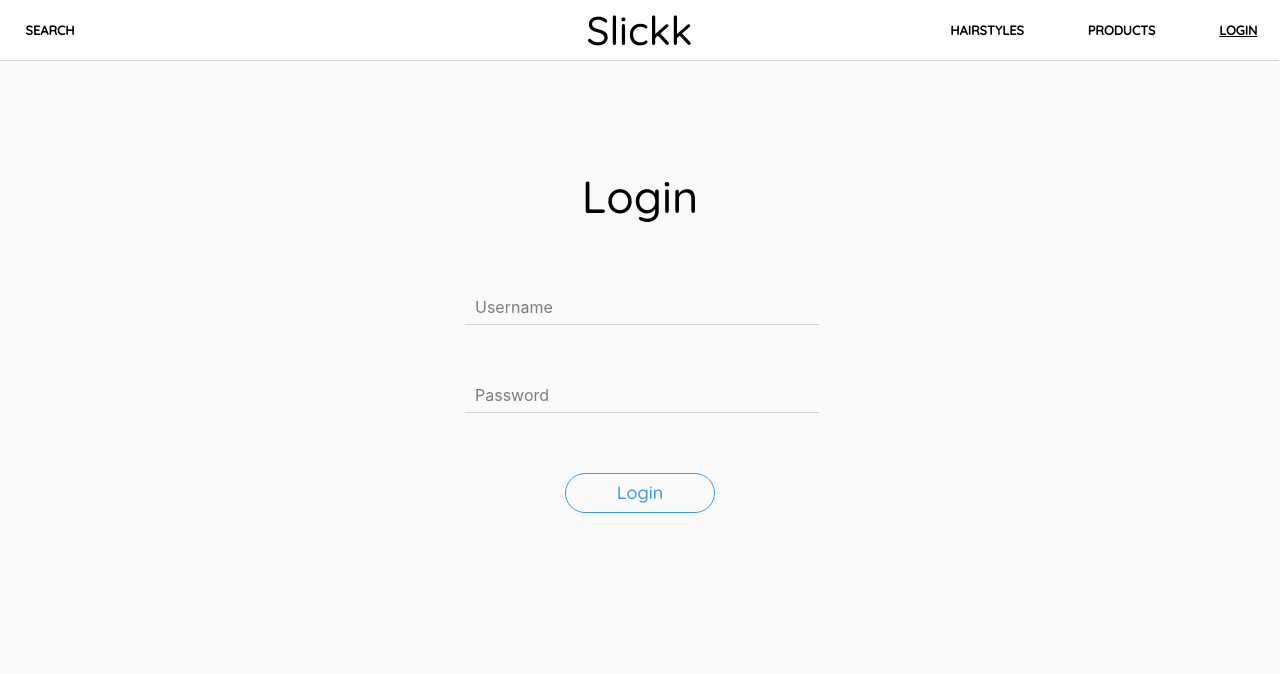
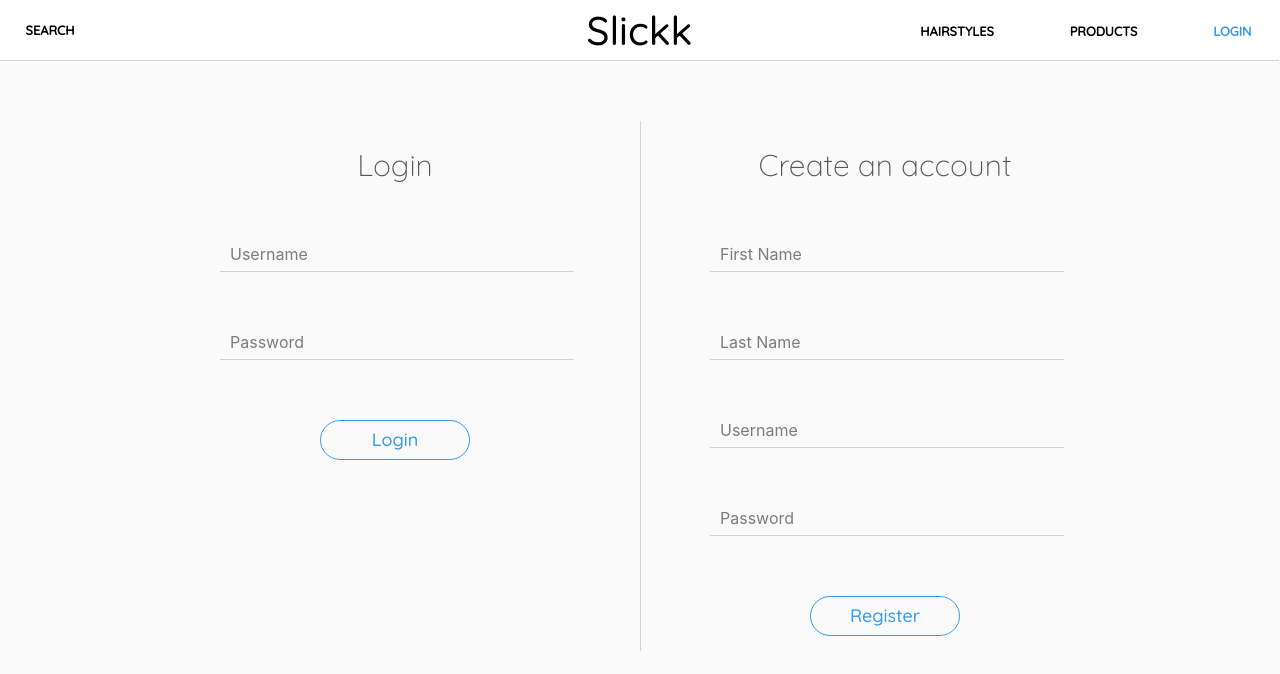
Before and after one commit to LeonVdb5/slickk-redux, a React (Create React App) app: page /login in a window 1280 px wide. Shown: the top 674 px of the page. Built offline with nearby package versions, Linux system fonts and the light colour scheme.

Commit message:
register and filter functionality updated

```diff
--- a/public/index.html
+++ b/public/index.html
@@ -8,6 +8,7 @@
     <link href="https://fonts.googleapis.com/css?family=Montserrat:100&display=swap" rel="stylesheet">
     <link href="https://fonts.googleapis.com/css?family=Quicksand:500&display=swap" rel="stylesheet">
     <link href="https://fonts.googleapis.com/css?family=Lato&display=swap" rel="stylesheet">
+    <link href="https://fonts.googleapis.com/css?family=Quicksand:300,500&display=swap" rel="stylesheet">
     <meta name="viewport" content="width=device-width, initial-scale=1" />
     <meta name="theme-color" content="#000000" />
 
--- a/src/components/Nav.css
+++ b/src/components/Nav.css
@@ -36,9 +36,8 @@
 	background: none;
 	color: inherit;
 	border: none;
-	padding: 0;
 	cursor: pointer;
-	outline: inherit;
+	outline: none;
 	text-align: center;
 	font-family: 'Quicksand', sans-serif;
 	font-size: 80%;
@@ -48,7 +47,7 @@
 	line-height: 60px;
 }
 .nav-right-container button:hover{
-	text-decoration:underline;
+	color: #3899ec;
 }
 .nav-left-container button{
 	background: none;
@@ -65,8 +64,8 @@
 	line-height: 60px;
 }
 .nav-left-container button:hover{
-	text-decoration:underline;
+	color: #3899ec;
 }
 .selectedLink button {
-	text-decoration: underline;
+	color: #3899ec;
 }
--- a/src/components/Nav.js
+++ b/src/components/Nav.js
@@ -20,7 +20,7 @@
 				<NavLink style={{ textDecoration: 'none', color: 'black' }} to="/hairstyles" activeClassName="selectedLink">
 					<FilterLink className="nav-hairstyles" type='reset'>HAIRSTYLES</FilterLink>
 				</NavLink>
-				<NavLink style={{ textDecoration: 'none', color: 'black' }} to="/products" activeClassName="selectedLink">
+				<NavLink style={{ textDecoration: 'none', color: 'black' }} to="/products/all-holds/all-shines" activeClassName="selectedLink">
 					<FilterLink className="nav-products" type='reset'>PRODUCTS</FilterLink>
 				</NavLink>
 				<NavLink style={{ textDecoration: 'none', color: 'black' }} to="/login" activeClassName="selectedLink">
--- a/src/components/PostFilter.css
+++ b/src/components/PostFilter.css
@@ -4,7 +4,7 @@
 	border: none;
 	padding: 0;
 	cursor: pointer;
-	outline: inherit;
+	outline: none;
 	text-align: left;
 	margin-left: 15%;
 	font-family: 'Quicksand', sans-serif;
@@ -13,7 +13,7 @@
 }
 
 .filter-items-container button:hover{
-	text-decoration:underline;
+	color: #3899ec;
 }
 
 .filter-items-container{
@@ -22,6 +22,7 @@
 	flex-direction: column;
 }
 
-.default-sort button{
+.selectedLink button {
+	color: #3899ec;
 	font-weight: bold;
 }
--- a/src/constants.js
+++ b/src/constants.js
@@ -5,28 +5,28 @@
 
 //Filter Posts
 export const ProductHoldFilters = {
-	SHOW_ALL_HOLD: 'SHOW_ALL_HOLD',
-	SHOW_HIGH_HOLD: 'SHOW_HIGH_HOLD',
-	SHOW_MED_HOLD: 'SHOW_MED_HOLD',
-	SHOW_LOW_HOLD: 'SHOW_LOW_HOLD'
+	SHOW_ALL_HOLD: 'all-holds',
+	SHOW_HIGH_HOLD: 'high-hold',
+	SHOW_MED_HOLD: 'med-hold',
+	SHOW_LOW_HOLD: 'low-hold'
 }
 export const ProductShineFilters = {
-	SHOW_ALL_SHINE: 'SHOW_ALL_SHINE',
-	SHOW_HIGH_SHINE: 'SHOW_HIGH_SHINE',
-	SHOW_MED_SHINE: 'SHOW_MED_SHINE',
-	SHOW_LOW_SHINE: 'SHOW_LOW_SHINE'
+	SHOW_ALL_SHINE: 'all-shines',
+	SHOW_HIGH_SHINE: 'high-shine',
+	SHOW_MED_SHINE: 'med-shine',
+	SHOW_LOW_SHINE: 'low-shine'
 }
 export const HairLengthFilters = {
-	SHOW_ALL_LENGTH: 'SHOW_ALL_LENGTH',
-	SHOW_SHORT_LENGTH: 'SHOW_SHORT_LENGTH',
-	SHOW_MED_LENGTH: 'SHOW_MED_LENGTH',
-	SHOW_LONG_LENGTH: 'SHOW_LONG_LENGTH'
+	SHOW_ALL_LENGTH: 'all-lengths',
+	SHOW_SHORT_LENGTH: 'short',
+	SHOW_MED_LENGTH: 'medium',
+	SHOW_LONG_LENGTH: 'long'
 }
 export const HairTypeFilters = {
-	SHOW_ALL_HAIRTYPES : 'SHOW_ALL_HAIRTYPES',
-	SHOW_STRAIGHT_HAIR : 'SHOW_STARIGHT_HAIR',
-	SHOW_WAVY_HAIR : 'SHOW_WAVY_HAIR',
-	SHOW_CURLY_HAIR : 'SHOW_CURLY_HAIR',
-	SHOW_COILY_HAIR : 'SHOW_COILY_HAIR'
+	SHOW_ALL_HAIRTYPES : 'all-types',
+	SHOW_STRAIGHT_HAIR : 'straight',
+	SHOW_WAVY_HAIR : 'wavy',
+	SHOW_CURLY_HAIR : 'curly',
+	SHOW_COILY_HAIR : 'coily'
 }
 export const RESET_FILTER = 'RESET_FILTER';
--- a/src/containers/Login.css
+++ b/src/containers/Login.css
@@ -1,18 +1,37 @@
+.login-outer-container{
+	position: fixed;
+	left: 50%;
+	transform: translate(-50%);
+	margin-top: 60px;
+	display: flex;
+}
+
 .login-form-container{
-	position: fixed;
 	width: 350px;
-	height: 550px;
 	display: flex;
 	flex-direction: column;
-	left: 50%;
-	transform: translate(-50%);
-	margin-top: 70px;
 	text-align: center;
+	border-right: 1px solid lightgrey;
+	padding-right: 70px;
+}
+.register-form-container{
+	width: 350px;
+	display: flex;
+	flex-direction: column;
+	text-align: center;
+	padding-left: 69px;
 }
 .login-title{
 	font-family: 'Quicksand', sans-serif;
-	font-weight: 100;
-	font-size: 45px;
+	font-weight: lighter;
+	font-size: 30px;
+	color: #585858;
+}
+.register-title{
+	font-family: 'Quicksand', sans-serif;
+	font-weight: lighter;
+	font-size: 30px;
+	color: #585858;
 }
 .login-form{
 	display: block;
--- a/src/containers/Login.js
+++ b/src/containers/Login.js
@@ -17,11 +17,14 @@
     		},
       		username: '',
       		password: '',
-      		submitted: false
+      		submittedLogin: false,
+      		submittedRegister: false
     	};
 
   		this.handleLoginChange = this.handleLoginChange.bind(this);
   		this.handleLoginSubmit = this.handleLoginSubmit.bind(this);
+  		this.handleRegisterChange = this.handleRegisterChange.bind(this);
+        this.handleRegisterSubmit = this.handleRegisterSubmit.bind(this);
 	}
 
 	handleLoginChange(e) {
@@ -32,34 +35,59 @@
 	handleLoginSubmit(e) {
 		e.preventDefault();
 
-		this.setState({ submitted: true });
+		this.setState({ submittedLogin: true });
         const { username, password } = this.state;
         // if (username && password) {
         //     this.props.login(username, password);
         // }
 	}
 
+	handleRegisterChange(e) {
+        const { name, value } = e.target;
+        const { user } = this.state;
+        this.setState({
+            user: {
+                ...user,
+                [name]: value
+            }
+        });
+    }
+
+    handleRegisterSubmit(e) {
+        e.preventDefault();
+
+        this.setState({ submittedRegister: true });
+        const { user } = this.state;
+        // if (user.firstName && user.lastName && user.username && user.password) {
+        //     this.props.register(user);
+        // }
+    }
+
+
 	render() {
 		// const { loggingIn } = this.props;
-  		const { username, password, submitted } = this.state;
+		const { registering  } = this.props;
+
+  		const { username, password, submittedLogin, user, submittedRegister } = this.state;
 
   		return (
+  			<div className="login-outer-container">
 	  			<div className="login-form-container">
 	  				<h2 className="login-title">Login</h2>
 	  				<form name="login-form" onSubmit={this.handleLoginSubmit}>
-  					<div className={'form-group' + (submitted && !username ? ' has-error' : '')}>
+	  					<div className={'form-group' + (submittedLogin && !username ? ' has-error' : '')}>
 	  						<label>
 		                        <input type="text" className="form-control" name="username" placeholder=" " value={username} onChange={this.handleLoginChange} required/>
-	                        {submitted && !username &&
+		                        {submittedLogin && !username &&
 		                            <div className="help-block">Username is required</div>
 		                        }
 		                        <span>Username</span>
 		                    </label>
 	                    </div>
-                    <div className={'form-group' + (submitted && !password ? ' has-error' : '')}>
+	                    <div className={'form-group' + (submittedLogin && !password ? ' has-error' : '')}>
 	                    	<label>
 		                        <input type="password" className="form-control" name="password" placeholder=" " value={password} onChange={this.handleLoginChange} required/>
-	                        {submitted && !password &&
+		                        {submittedLogin && !password &&
 		                            <div className="help-block">Password is required</div>
 		                        }
 		                        <span>Password</span>
@@ -70,6 +98,52 @@
 	                    </div>
 	  				</form>
 	  			</div>
+
+	  			<div className="register-form-container">
+                	<h2 className="register-title">Create an account</h2>
+                	<form name="login-form" onSubmit={this.handleRegisterSubmit}>
+                    	<div className={'form-group' + (submittedRegister && !user.firstName ? ' has-error' : '')}>
+                        	<label>
+                        		<input type="text" className="form-control" name="firstName" placeholder=" " value={user.firstName} onChange={this.handleRegisterChange} required/>
+                        		{submittedRegister && !user.firstName &&
+                            		<div className="help-block">First Name is required</div>
+                        		}
+                        		<span>First Name</span>
+                        	</label>
+                    	</div>
+                    	<div className={'form-group' + (submittedRegister && !user.lastName ? ' has-error' : '')}>
+                        	<label>
+                        		<input type="text" className="form-control" name="lastName" placeholder=" " value={user.lastName} onChange={this.handleRegisterChange} required/>
+                        		{submittedRegister && !user.lastName &&
+                            		<div className="help-block">Last Name is required</div>
+                        		}
+                        		<span>Last Name</span>
+                        	</label>
+                    	</div>
+                    	<div className={'form-group' + (submittedRegister && !user.username ? ' has-error' : '')}>
+                        	<label>
+                        		<input type="text" className="form-control" name="username" placeholder=" " value={user.username} onChange={this.handleRegisterChange} required/>
+                        		{submittedRegister && !user.username &&
+                            		<div className="help-block">Username is required</div>
+                        		}
+                        		<span>Username</span>
+                        	</label>
+                    	</div>
+                    	<div className={'form-group' + (submittedRegister && !user.password ? ' has-error' : '')}>
+                        	<label>
+                        		<input type="password" className="form-control" name="password" placeholder=" " value={user.password} onChange={this.handleRegisterChange} required/>
+                        		{submittedRegister && !user.password &&
+                            		<div className="help-block">Password is required</div>
+                        		}
+                        		<span>Password</span>
+                        	</label>
+                    	</div>
+                    	<div className="form-group">
+                        	<button className="login-btn">Register</button>
+                    	</div>
+                	</form>
+            	</div>
+	  		</div>
   		);
 	}
 }
```
Also changed, not shown: src/components/ProductFilterBar.js (+22 -5 lines), src/containers/SearchLink.js (+24 -24 lines), src/containers/VisiblePostList.js (+7 -5 lines). Lines whose indentation alone changed are shown as unchanged.
